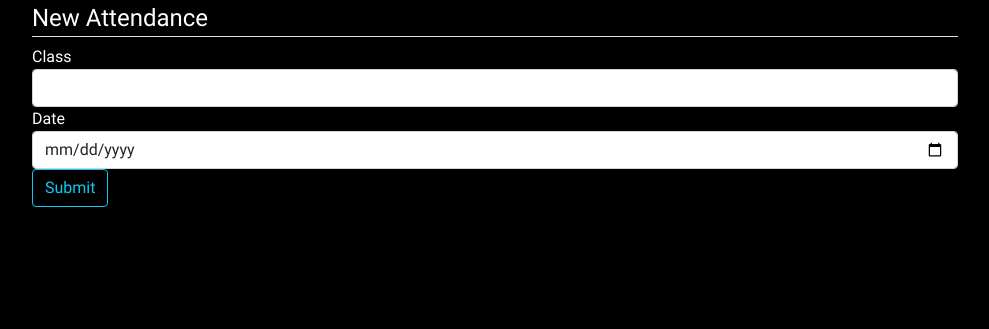
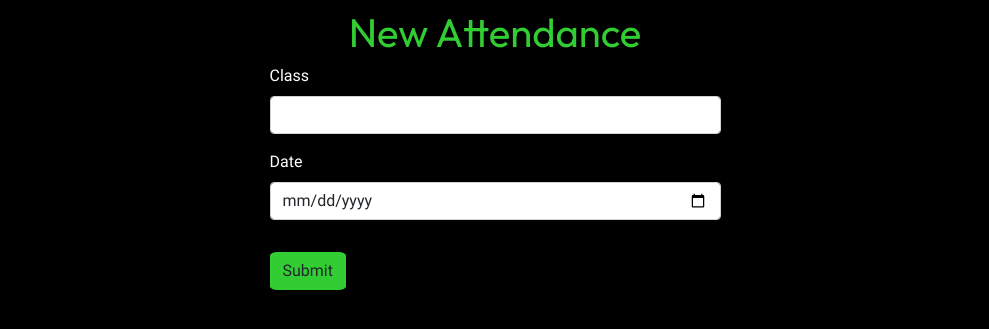
Before and after one commit to ayeryn/gymlog, a Flask app: page /new_attendance in a window 1280 px wide. Shown: the part 80-409 px from the top of the page, without its empty margins (145-1134 px from the left). Run offline with Flask 3, Linux system fonts and the light colour scheme; data that the repository does not hold is empty; some libraries are stand-ins or nearby versions.

Commit message:
update styling

```diff
--- a/app/templates/add_attendance.html
+++ b/app/templates/add_attendance.html
@@ -1,11 +1,14 @@
 {% extends "layout.html" %} {% block content %}
-<div class="content-section">
+<div class="row text-center mt-2">
+  <h1 class="display-6">New Attendance</h1>
+</div>
+<div class="row justify-content-center">
+  <div class="col-6">
     <form method="POST" action="">
       {{ form.csrf_token }}
-    <fieldset class="form-group">
-      <legend class="border-bottom mb-b">{{ legend }}</legend>
-      <div class="form-group">
-        {{ form.class_id.label(class="form-control-label") }} {% if
+      <fieldset class="mb-3">
+        <div class="mb-3">
+          {{ form.class_id.label(class="form-label") }} {% if
           form.class_id.errors %} {{ form.class_id(class="form-control
           from-crontrol-lg is-invalid") }}
           <div class="invalid-feeback">
@@ -13,11 +16,11 @@
             <span>{{ error }}</span>
             {% endfor %}
           </div>
-        {% else %} {{ form.class_id(class="form-control from-crontrol-lg") }} {%
-        endif %}
+          {% else %} {{ form.class_id(class="form-control from-crontrol-lg") }}
+          {% endif %}
         </div>
-      <div class="form-group">
-        {{ form.date_attended.label(class="form-control-label") }} {% if
+        <div class="mb-3">
+          {{ form.date_attended.label(class="form-label") }} {% if
           form.date_attended.errors %} {{ form.date_attended(class="form-control
           from-crontrol-lg is-invalid") }}
           <div class="invalid-feeback">
@@ -25,13 +28,15 @@
             <span>{{ error }}</span>
             {% endfor %}
           </div>
-        {% else %} {{ form.date_attended(class="form-control from-crontrol-lg")
-        }} {% endif %}
+          {% else %} {{ form.date_attended(class="form-control
+          from-crontrol-lg") }} {% endif %}
         </div>
       </fieldset>
       <div class="form-group">
-      {{ form.submit(class="btn btn-outline-info") }}
+        {{ form.submit(class="btn btn-current") }}
       </div>
     </form>
   </div>
   {% endblock content %}
+  </div>
+</div>
```
Lines whose indentation alone changed are shown as unchanged.
